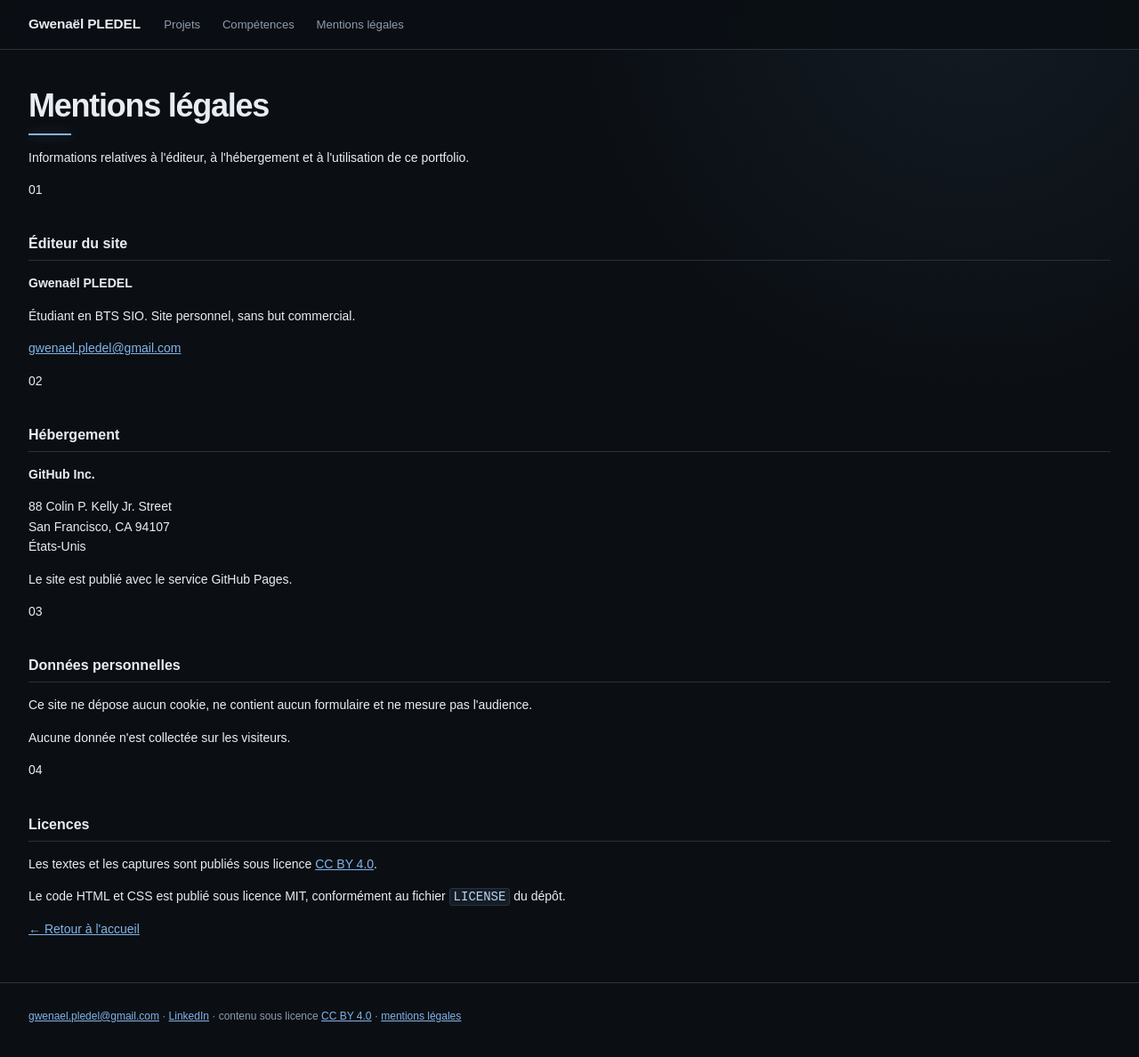
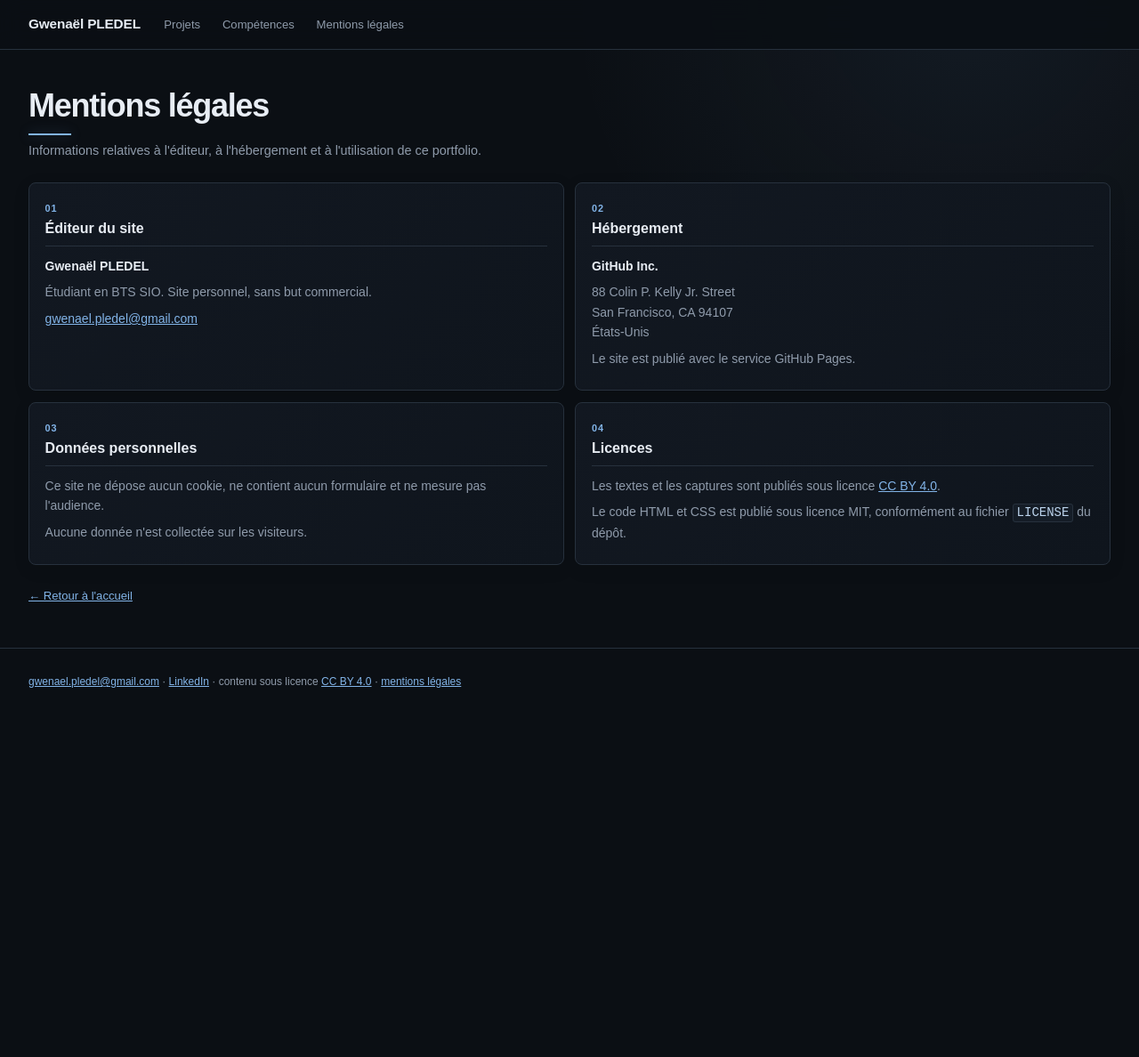
Before and after one commit to vzsca/Portfolio-Gwenael, a Jekyll site: the page built from mentions-legales.md, in a window 1280 px wide and 1188 px high. Shown: the whole window at 89% size. Built offline with Jekyll 4.4.1, drawn with Linux system fonts in a browser that asks for light colours.

Commit message:
style: improve legal notices layout

```diff
--- a/css/style.css
+++ b/css/style.css
@@ -151,6 +151,64 @@ a {
   font-size: .76rem;
 }
 
+.legal-intro {
+  max-width: 52rem;
+  color: var(--muted);
+  margin: 0 0 1.5rem;
+  font-size: .9rem;
+}
+
+.legal-grid {
+  display: grid;
+  grid-template-columns: repeat(2, minmax(0, 1fr));
+  gap: .8rem;
+  margin-top: 1rem;
+}
+
+.legal-card {
+  position: relative;
+  background: linear-gradient(135deg, var(--surface), var(--surface-3));
+  border: 1px solid var(--border);
+  border-radius: 8px;
+  padding: 1rem 1.1rem 1.05rem;
+  box-shadow: 0 5px 18px rgba(0,0,0,.10);
+  transition: border-color .15s ease, transform .15s ease;
+}
+
+.legal-card:hover {
+  border-color: var(--border-light);
+  transform: translateY(-2px);
+}
+
+.legal-card h2 {
+  margin: .15rem 0 .7rem;
+  padding: 0 0 .55rem;
+  border-bottom: 1px solid var(--border);
+  font-size: 1rem;
+}
+
+.legal-card p {
+  margin: .45rem 0;
+  color: var(--muted);
+}
+
+.legal-card strong {
+  color: var(--text);
+}
+
+.legal-label {
+  display: inline-block;
+  color: var(--accent);
+  font: 700 .68rem/1 Arial, Helvetica, sans-serif;
+  letter-spacing: .08em;
+  margin-bottom: .2rem;
+}
+
+.legal-back {
+  margin-top: 1.5rem;
+  font-size: .82rem;
+}
+
 .section-repliable {
   background: linear-gradient(135deg, var(--surface), var(--surface-3));
   border: 1px solid var(--border);
@@ -161,9 +219,7 @@ a {
   transition: border-color .15s ease, box-shadow .15s ease;
 }
 
-.section-repliable:hover {
-  border-color: var(--border-light);
-}
+.section-repliable:hover { border-color: var(--border-light); }
 
 .section-repliable > summary {
   cursor: pointer;
@@ -258,17 +314,11 @@ thead th {
   white-space: nowrap;
 }
 
-thead tr:first-child th {
-  border-bottom: 1px solid var(--border-light);
-}
+thead tr:first-child th { border-bottom: 1px solid var(--border-light); }
 
-tbody tr:nth-child(even) {
-  background: rgba(255,255,255,.012);
-}
+tbody tr:nth-child(even) { background: rgba(255,255,255,.012); }
 
-tbody tr:hover {
-  background: var(--accent-soft);
-}
+tbody tr:hover { background: var(--accent-soft); }
 
 td.case {
   width: 2rem;
@@ -348,8 +398,10 @@ footer {
     margin-left: 0;
   }
 
-  nav ul {
-    flex-wrap: wrap;
+  nav ul { flex-wrap: wrap; }
+
+  .legal-grid {
+    grid-template-columns: 1fr;
   }
 
   img {
```
